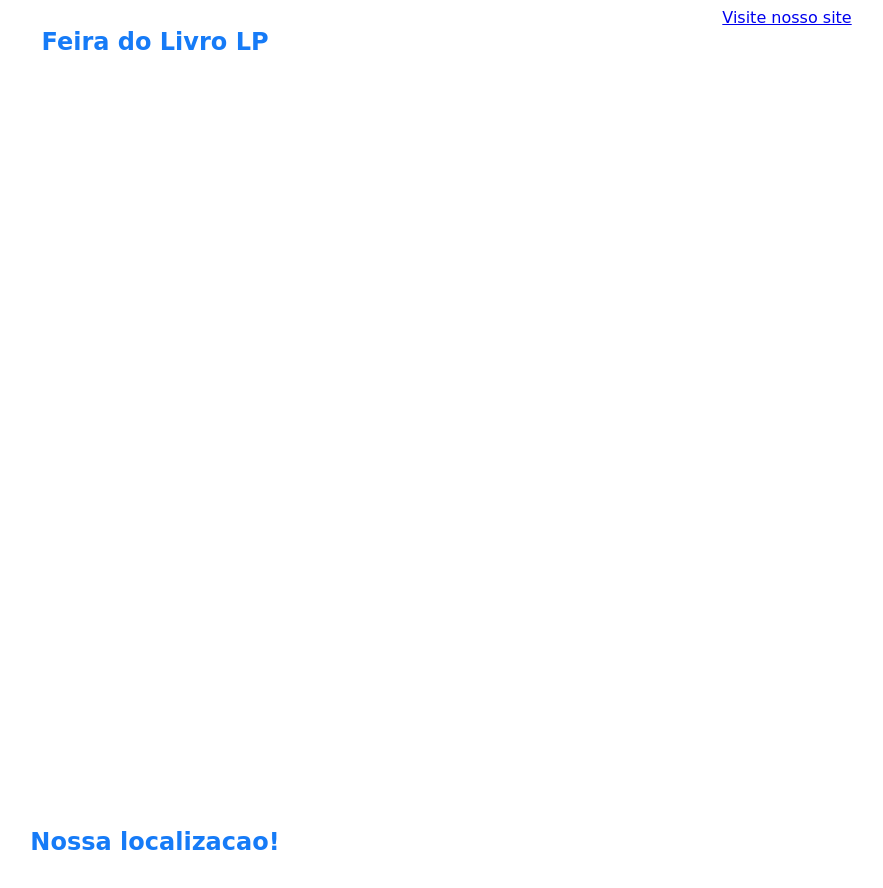
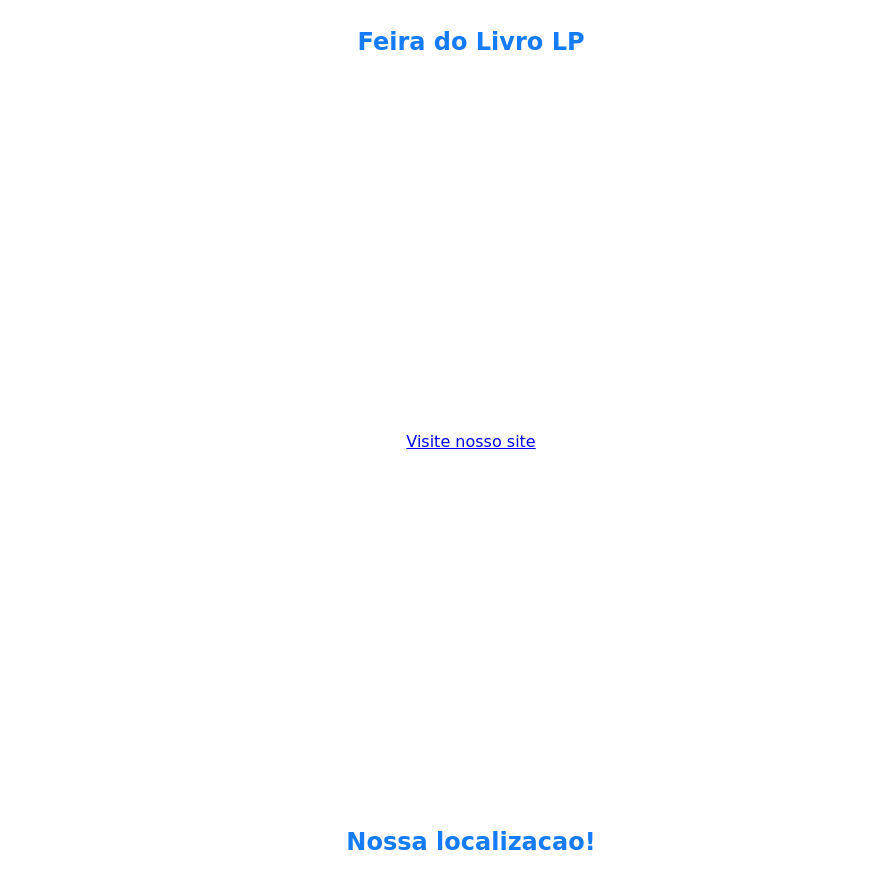
Before and after one commit to guizazrosa/trabalhofp, a plain HTML site: page index.html in a window 1280 px wide. Shown: the whole page, without its empty margins (169-1052 px from the left). Drawn offline with Linux system fonts and the light colour scheme.

Commit message:
algums alterações

```diff
--- a/index.html
+++ b/index.html
@@ -15,7 +15,7 @@
     <section class="container inicial">
 
         <h1>Feira do Livro LP</h1>
-        <a href="https://www.feiradolivrolp.com.br/">Visite nosso site</a>
+        <a href="https://www.feiradolivrolp.com.br/" class="site">Visite nosso site</a>
 
     </section>
 
--- a/styles.css
+++ b/styles.css
@@ -23,7 +23,6 @@
     .container {
     height: 100vh;
     display: grid;
-    grid-template-columns: 50% 50%;
     }
 
     .principal{
```
